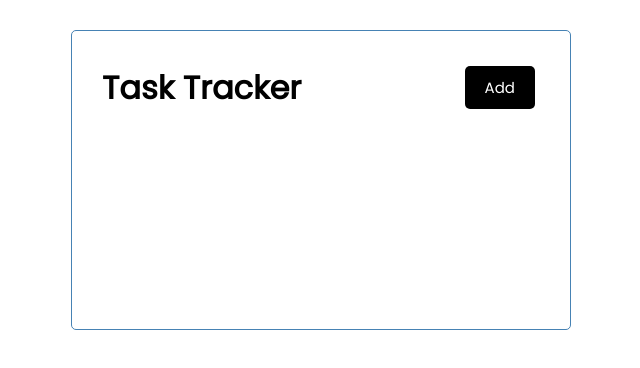
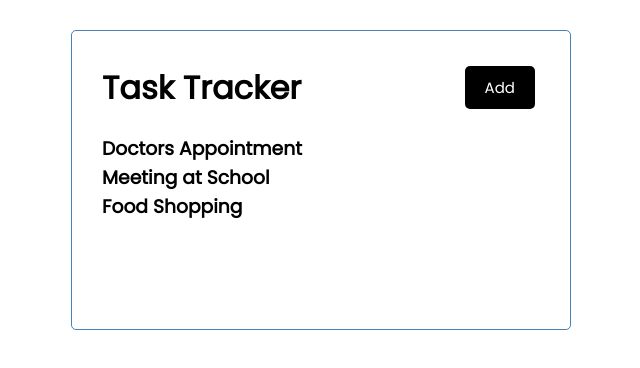
Before and after one commit to seguri/react-crash-course, a React (Create React App) app: page / in a window 1280 px wide. Shown: the top 368 px of the page, without its empty margins (319-959 px from the left). Built offline with nearby package versions, Linux system fonts and the light colour scheme.

Commit message:
Display a default list of tasks

```diff
--- a/src/App.js
+++ b/src/App.js
@@ -1,9 +1,11 @@
-import Header from './components/Header'
+import Header from "./components/Header";
+import Tasks from "./components/Tasks";
 
 function App() {
   return (
     <div className="container">
-      <Header/>
+      <Header />
+      <Tasks />
     </div>
   );
 }
--- /dev/null
+++ b/src/components/Tasks.js
@@ -0,0 +1,32 @@
+const tasks = [
+  {
+    id: 1,
+    text: "Doctors Appointment",
+    day: "Feb 5th at 2:30pm",
+    reminder: true,
+  },
+  {
+    id: 2,
+    text: "Meeting at School",
+    day: "Feb 6th at 1:30pm",
+    reminder: true,
+  },
+  {
+    id: 3,
+    text: "Food Shopping",
+    day: "Feb 5th at 2:30pm",
+    reminder: true,
+  },
+];
+
+const Tasks = () => {
+  return (
+    <>
+      {tasks.map((task) => (
+        <h3 key={task.id}>{task.text}</h3>
+      ))}
+    </>
+  );
+};
+
+export default Tasks;
```
